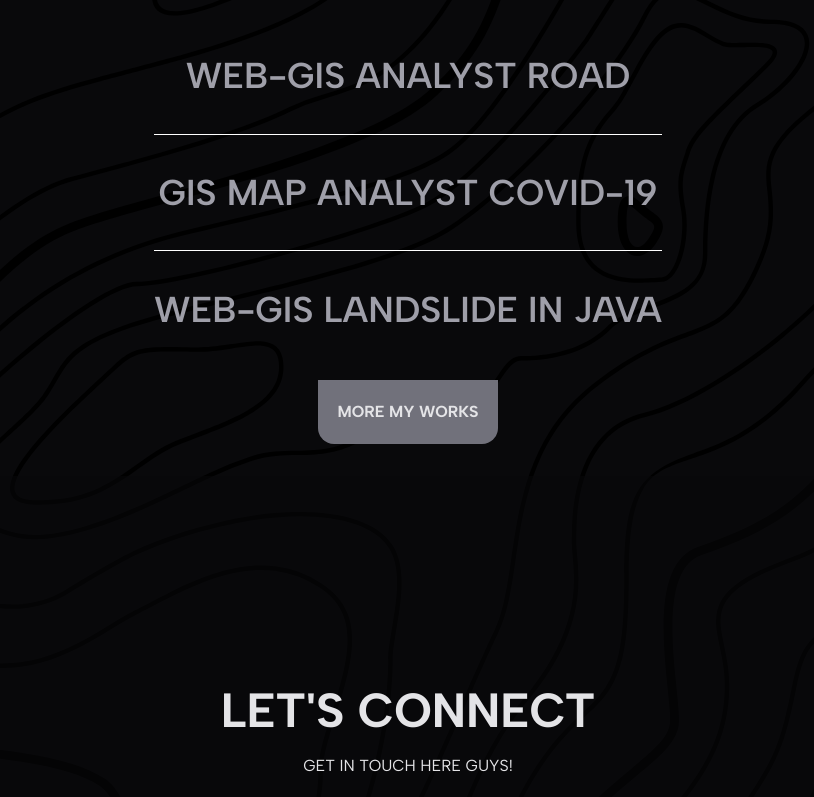
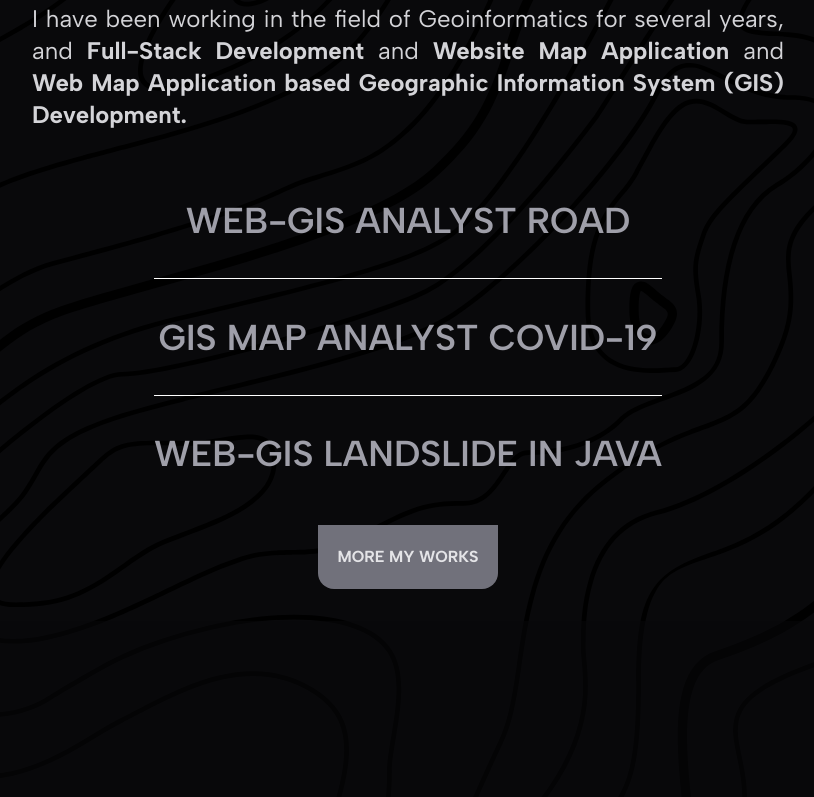
Before and after one commit to restuak/homepage-prsnl-v2, a Next.js app: page / in a window 1280 px wide. Shown: the part 1346-2143 px from the top of the page, without its empty margins (232-1046 px from the left). Built offline with nearby package versions, Linux system fonts and the light colour scheme; what tailwindcss-animated would draw is missing.

Commit message:
feat: new update

```diff
--- a/src/components/about.tsx
+++ b/src/components/about.tsx
@@ -5,8 +5,8 @@ import Link from "next/link";
 
 export default function About() {
   return (
-    <section className=" p-5 pt-5" id="about">
-      <div className="h-100% max-w-screen-xl pt-1 mx-auto">
+    <section className=" p-5 " id="about">
+      <div className="h-100% max-w-screen-xl pt-[12%] mx-auto">
         <div className="flex flex-col items-center ">
           <motion.span
             initial={{ opacity: 0, y: -30 }}
--- a/src/components/animate/FlowingMenu.tsx
+++ b/src/components/animate/FlowingMenu.tsx
@@ -90,10 +90,10 @@ const MenuItem: React.FC<MenuItemProps> = ({ link, text, image, tech }) => {
             <span key={index}>{item}</span>
           ))}
         </div>
-        {/* <div
+        <div
           className="w-[200px] h-[7vh] my-[2em] mx-[2vw] p-[1em_0] rounded-[50px] bg-cover bg-center"
           style={{ backgroundImage: `url(${image})` }}
-        /> */}
+        />
       </React.Fragment>
     ));
   }, [text, tech]);
--- a/src/components/animate/statisworkdepan.ts
+++ b/src/components/animate/statisworkdepan.ts
@@ -1,29 +1,21 @@
 export const SampleProject = [
-  // {
-  //   link: "/#works",
-  //   text: "GIS MAP ANALYST ROAD",
-  //   image:
-  //     "https://images.theconversation.com/files/331264/original/file-20200429-51489-190wiy4.png?ixlib=rb-4.1.0&q=45&auto=format&w=1000&fit=clip",
-  //   tech: ["ArcGIS", "MapBox", "Leaflet"],
-  // },
+
   {
-    link: "/#works",
+    link: "",
     text: "WEB-GIS ANALYST ROAD",
-    image:
-      "https://encrypted-tbn0.gstatic.com/images?q=tbn:ANd9GcQfVpz5_iZ1i8_m6TqfE-QDypojr2vhKWuVJpBbyVNUCFgW9oLZ07bFvw9SBQzV-8ofDRI&usqp=CAU",
+    image: "/prj/gis2.jpg",
     tech: ["ArcGIS", "MapBox", "Leaflet"],
   },
   {
-    link: "/#works",
+    link: "",
     text: "GIS MAP ANALYST COVID-19",
-    image:
-      "https://cdn1.katadata.co.id/media/images-artikelmember/thumb/2017/04/19/2017_04_19-07_57_06_2c7f288b9f11b4a5edb65f1b9217b291_620x413_thumb.jpg",
+    image: "/prj/gis1.jpg",
     tech: ["ArcGIS", "MapBox", "Leaflet"],
   },
   {
-    link: "/#works",
+    link: "",
     text: "WEB-GIS LANDSLIDE IN JAVA",
-    image: "https://elingsolo.com/data/artikel/dashboard_covid_24-Feb-2022.jpg",
+    image: "/prj/gis4.jpg",
     tech: ["ArcGIS", "MapBox", "Leaflet"],
   },
 ];
```
